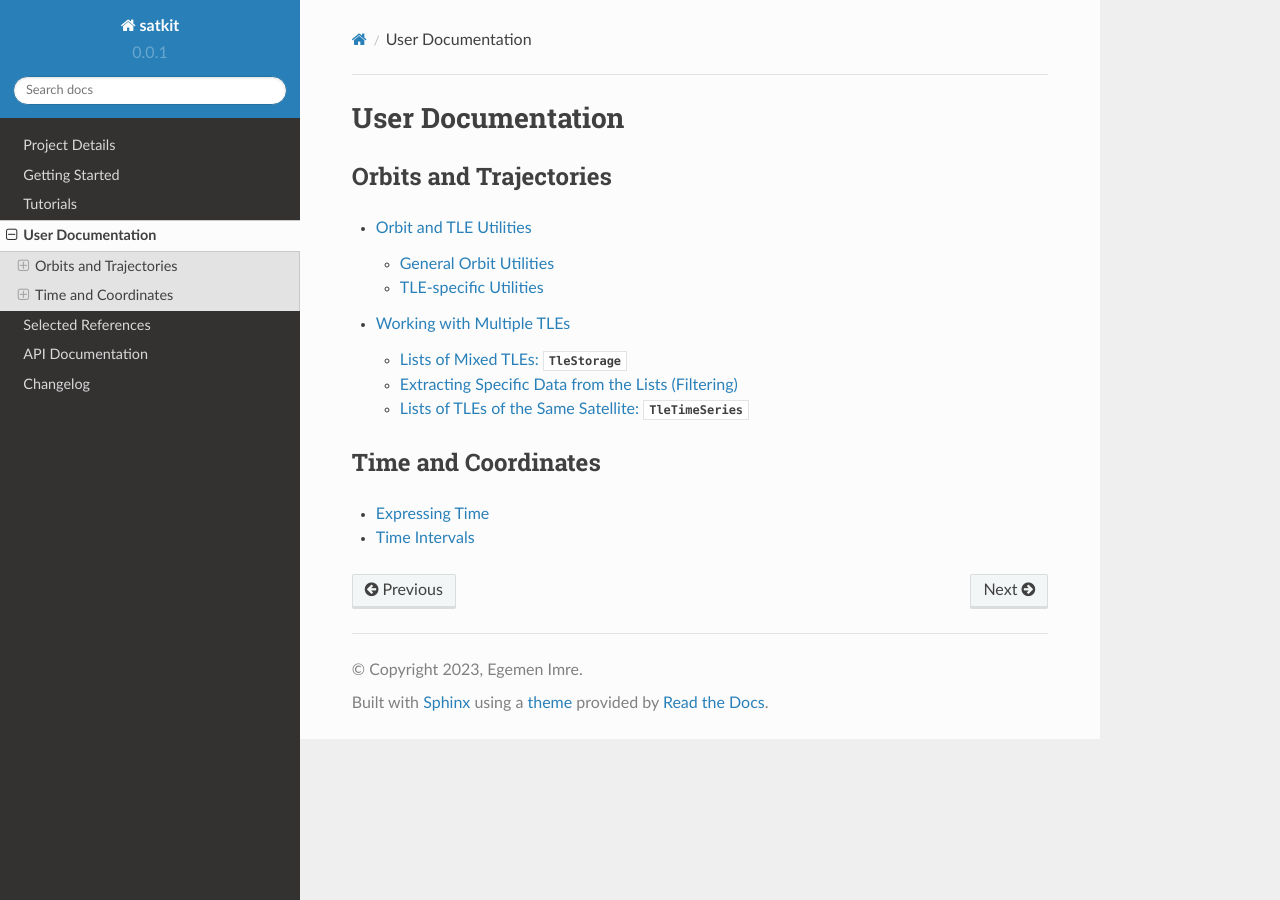
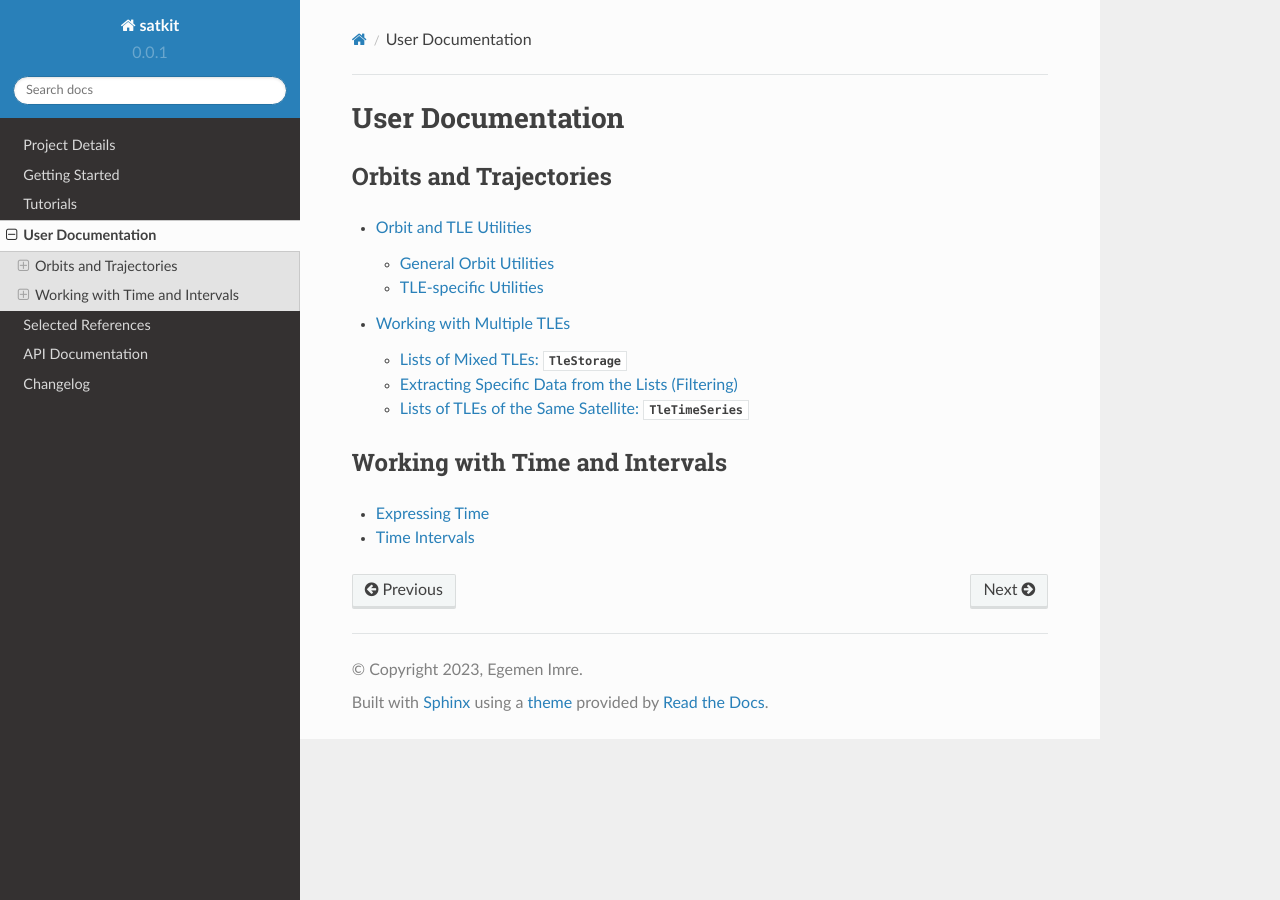
Before and after one commit to egemenimre/satkit, a Sphinx documentation site: the page built from docs/doc_index.md, in a window 1280 px wide. Built offline with Sphinx 7.4.7 and the Read the Docs theme 2.0.0, drawn with Linux system fonts in a browser that asks for light colours.

Commit message:
minor modification to title

````diff
--- a/docs/doc_index.md
+++ b/docs/doc_index.md
@@ -10,7 +10,7 @@ usagedocs/propagation/orbits_utils
 usagedocs/propagation/tle_storage
 ```
 
-## Time and Coordinates
+## Working with Time and Intervals
 
 ```{toctree}
 ---
````
